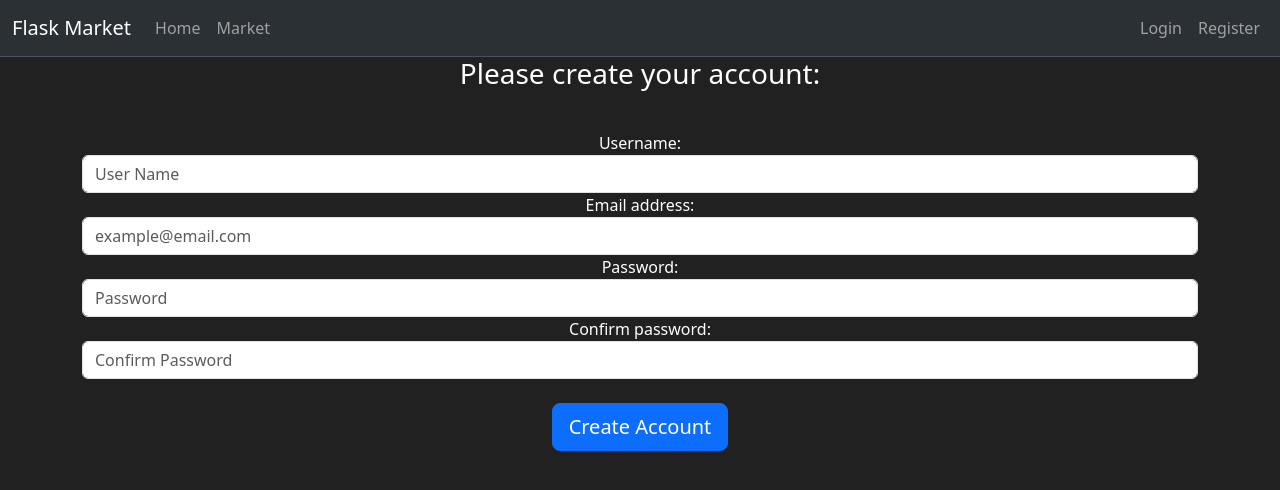
After one commit to ArianSanzo/FlaskMarket, a Flask app: page /register in a window 1280 px wide. The commit adds this page. Shown: the top 490 px of the page. Run offline with Flask 3, Linux system fonts and the light colour scheme; some libraries are stand-ins or nearby versions.

Commit message:
Flask Form Creation

```diff
--- a/market/__init__.py
+++ b/market/__init__.py
@@ -2,6 +2,6 @@ from flask import Flask
 from flask_sqlalchemy import SQLAlchemy
 app = Flask(__name__)
 app.config['SQLALCHEMY_DATABASE_URI'] = 'sqlite:///market.db'
+app.config['SECRET_KEY'] = '02bfe29a6394481e0be8df13'
 db = SQLAlchemy(app)
-
 from market import routes
--- /dev/null
+++ b/market/forms.py
@@ -0,0 +1,10 @@
+from flask_wtf import FlaskForm
+from wtforms import StringField, PasswordField, SubmitField
+
+
+class RegisterForm(FlaskForm):
+    username = StringField(label='Username: ')
+    email_address = StringField(label='Email address: ')
+    password1 = PasswordField(label='Password: ')
+    password2 = PasswordField(label='Confirm password: ')
+    submit = SubmitField(label='Create Account')
--- a/market/routes.py
+++ b/market/routes.py
@@ -1,6 +1,7 @@
 from market import app
 from flask import render_template
 from market.models import Item
+from market.forms import RegisterForm
 
 
 @app.route("/")
@@ -13,3 +14,9 @@ def home_page():
 def market_page():
     items = Item.query.all()
     return render_template('market.html', items=items)
+
+
+@app.route('/register')
+def register_page():
+    form = RegisterForm()
+    return render_template('register.html', form=form)
--- a/market/templates/base.html
+++ b/market/templates/base.html
@@ -34,7 +34,7 @@
               </div>
               <div class="navbar-nav">
                 <a class="nav-link" href="#">Login</a>
-                <a class="nav-link" href="#">Register</a>
+                <a class="nav-link" href="{{ url_for('register_page') }}">Register</a>
               </div>
             </div>
           </div>
--- /dev/null
+++ b/market/templates/register.html
@@ -0,0 +1,30 @@
+{% extends 'base.html' %}
+{% block title %}
+Register
+{% endblock %}
+{% block content %}
+<body class="text-center">
+    <div class="container">
+        <h1 class="h3 mb-3 font-weight-normal">
+            Please create your account:
+        </h1>
+        <br>
+        <form method="POST" class="form-register" style="color:white">
+            {{ form.username.label() }}
+            {{ form.username(class="form-control", placeholder="User Name") }}
+
+            {{ form.email_address.label() }}
+            {{ form.email_address(class="form-control", placeholder="example@email.com") }}
+
+            {{ form.password1.label() }}
+            {{ form.password1(class="form-control", placeholder="Password") }}
+
+            {{ form.password2.label() }}
+            {{ form.password2(class="form-control", placeholder="Confirm Password") }}
+            <br>
+            {{ form.submit(class="btn btn-lg btn-block btn-primary") }}
+
+        </form>
+    </div>
+</body>
+{% endblock %}
```
